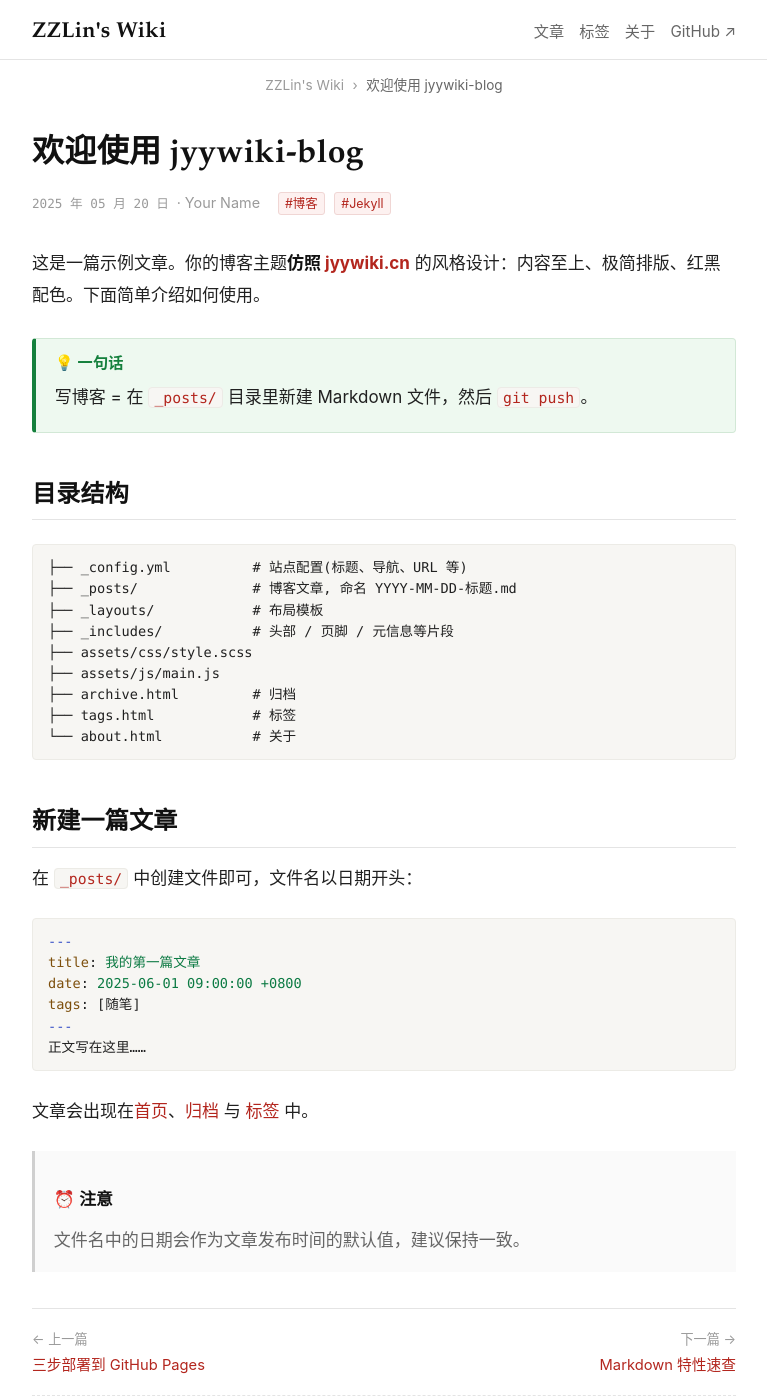
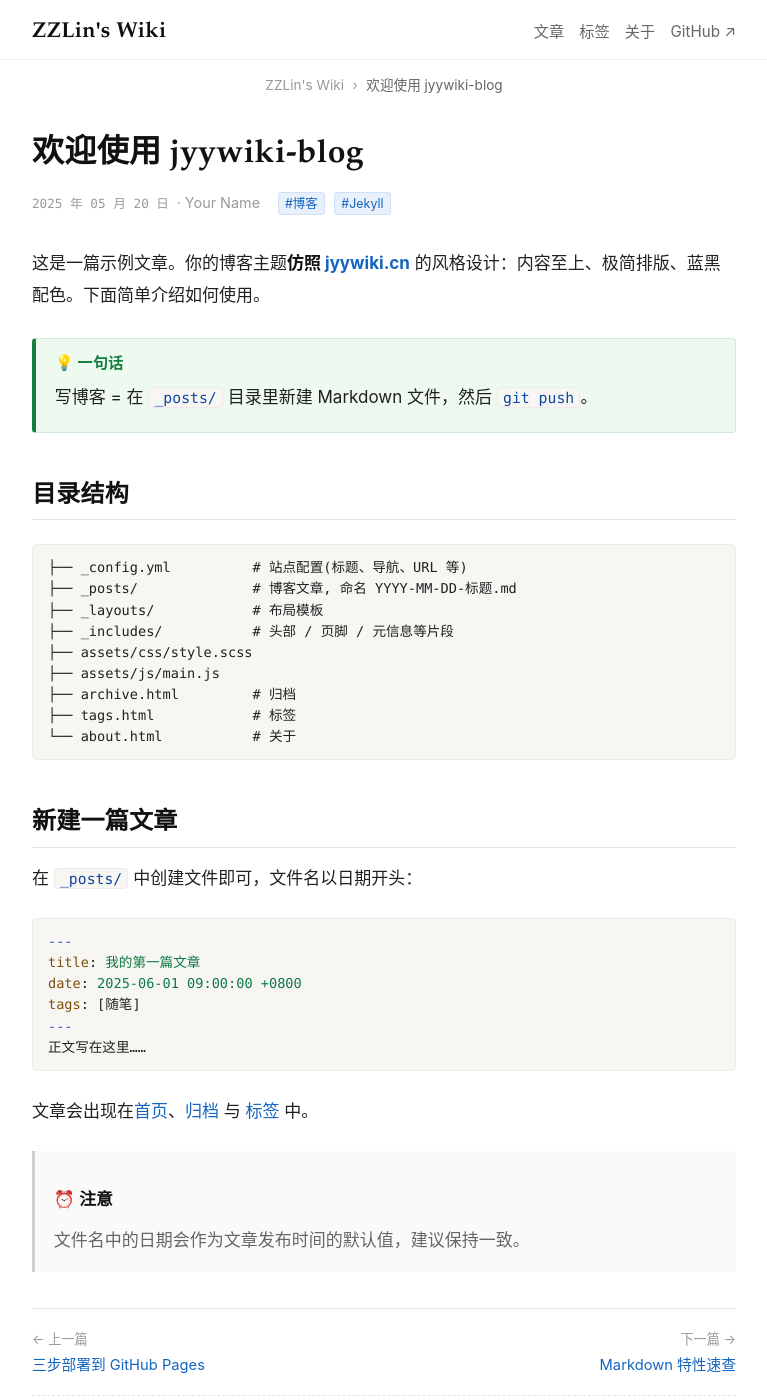
Before and after one commit to zzlin233/zzlin233.github.io, a Jekyll site: the page built from _posts/2025-05-20-welcome.md, in a window 1280 px wide and 1400 px high. Shown: the whole window, without its empty margins (256-1023 px from the left). Built offline with Jekyll 4.4.1, drawn with Linux system fonts in a browser that asks for light colours.

Commit message:
style: switch to jyywiki blue-black palette + frosted-glass top nav

```diff
--- a/_posts/2025-05-20-welcome.md
+++ b/_posts/2025-05-20-welcome.md
@@ -6,7 +6,7 @@ math: false
 ---
 
 这是一篇示例文章。你的博客主题**仿照 [jyywiki.cn](https://jyywiki.cn/)**
-的风格设计：内容至上、极简排版、红黑配色。下面简单介绍如何使用。
+的风格设计：内容至上、极简排版、蓝黑配色。下面简单介绍如何使用。
 
 > #### 💡 一句话
 >
--- a/assets/css/style.scss
+++ b/assets/css/style.scss
@@ -5,7 +5,7 @@
    ============================================================ */
 
 :root {
-  /* 主色调：纸白背景 + 近黑正文 + jyy 式红 */
+  /* 主色调：纸白背景 + 近黑正文 + jyywiki 式蓝 */
   --bg:            #ffffff;
   --fg:            #212121;
   --muted:         #666666;
@@ -13,13 +13,13 @@
   --line:          #e4e4e4;
   --line-strong:   #cfcfcf;
 
-  --accent:        #b3261e;   /* 链接 / 强调红 */
-  --accent-dark:   #8a1c15;
-  --accent-bg:     #fdf1f0;
+  --accent:        #1565c0;   /* 链接 / 强调蓝 */
+  --accent-dark:   #0d47a1;
+  --accent-bg:     #e8f0fb;
 
   --code-bg:       #f7f6f3;
   --code-border:   #ecebe6;
-  --selection:     rgba(179, 38, 30, .15);
+  --selection:     rgba(21, 101, 192, .17);
 
   --serif: "Palatino Linotype", "Book Antiqua", Palatino, "Songti SC",
            "STSong", "SimSun", Georgia, "Times New Roman", serif;
@@ -136,8 +136,20 @@ sup a, sub a { font-size: .75em; }
   padding: .5rem var(--content-pad) 3rem;
 }
 
-/* ---------- 顶部栏 (jyywiki: 站点名 + 导航) ---------- */
-.site-header { border-bottom: 1px solid var(--line); }
+/* ---------- 顶部栏 (jyywiki: 毛玻璃 + 站点名 + 导航) ---------- */
+.site-header {
+  position: sticky;
+  top: 0;
+  z-index: 50;
+  background: rgba(255, 255, 255, .68);
+  -webkit-backdrop-filter: blur(14px) saturate(160%);
+  backdrop-filter: blur(14px) saturate(160%);
+  border-bottom: 1px solid rgba(0, 0, 0, .07);
+}
+/* 浏览器不支持 backdrop-filter 时的回退 */
+@supports not ((backdrop-filter: blur(1px)) or (-webkit-backdrop-filter: blur(1px))) {
+  .site-header { background: rgba(255, 255, 255, .97); }
+}
 .site-header .inner {
   max-width: var(--main-width);
   margin: 0 auto;
@@ -149,6 +161,10 @@ sup a, sub a { font-size: .75em; }
   gap: .2em 1em;
   min-height: 3.2rem;
 }
+
+/* 锚点跳转时避免被吸顶毛玻璃栏遮挡 */
+.content h1[id], .content h2[id], .content h3[id],
+.content h4[id], .content h5[id] { scroll-margin-top: 4.6rem; }
 .site-name {
   font-family: var(--serif);
   font-size: 1.35rem;
@@ -236,7 +252,7 @@ a.more { font-size: .95rem; }
   font-size: .78rem;
   color: var(--accent);
   background: var(--accent-bg);
-  border: 1px solid #f0d6d4;
+  border: 1px solid #cfe0f7;
   border-radius: 3px;
   padding: 0 .5em;
   margin-left: .4em;
@@ -316,7 +332,7 @@ code {
   border: 1px solid var(--code-border);
   border-radius: 3px;
   padding: .08em .35em;
-  color: #b3261e;
+  color: var(--accent-dark);
 }
 pre {
   margin: 1.4em 0;
@@ -345,7 +361,7 @@ pre code {
 .highlighter-rouge pre { margin: 0; }
 .highlight .c,  .highlight .cm, .highlight .c1, .highlight .cs { color: #8c8c8c; font-style: italic; }
 .highlight .k,  .highlight .kd, .highlight .kn, .highlight .kp,
-.highlight .kr, .highlight .kt                      { color: #b3261e; font-weight: 600; }
+.highlight .kr, .highlight .kt                      { color: #0d47a1; font-weight: 600; }
 .highlight .kc, .highlight .nb                       { color: #0b7285; }
 .highlight .s,  .highlight .s1, .highlight .s2,
 .highlight .sb, .highlight .sc, .highlight .sd,
@@ -358,8 +374,8 @@ pre code {
 .highlight .nn                                    { color: #364fc7; }
 .highlight .o,  .highlight .p                          { color: #555; }
 .highlight .gh, .highlight .gi                        { color: #0c7a43; }
-.highlight .gd                                        { color: #b3261e; }
-.highlight .err { color: #b3261e; }
+.highlight .gd                                        { color: #c62828; }
+.highlight .err { color: #c62828; }
 
 /* ---------- 表格 ---------- */
 .table-wrap { overflow-x: auto; margin: 1.4em 0; }
--- a/index.html
+++ b/index.html
@@ -3,5 +3,5 @@ layout: home
 breadcrumb: false
 intro: |
   这里是我的**个人知识库/博客**。主题仿照 [jyywiki.cn](https://jyywiki.cn/)：
-  内容至上、极简排版、红黑配色。
+  内容至上、极简排版、蓝黑配色。
 ---
```
Also changed, not shown: about.md (+1 -1 lines), README.md, assets/img/demo-graph.svg, assets/img/favicon.svg.
